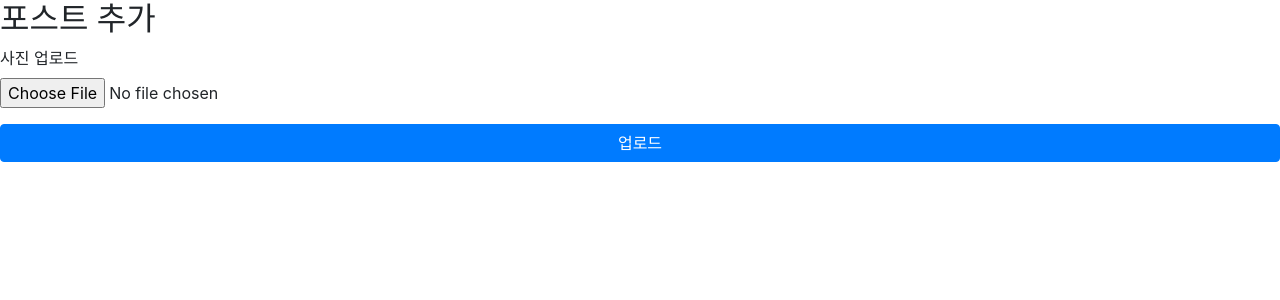
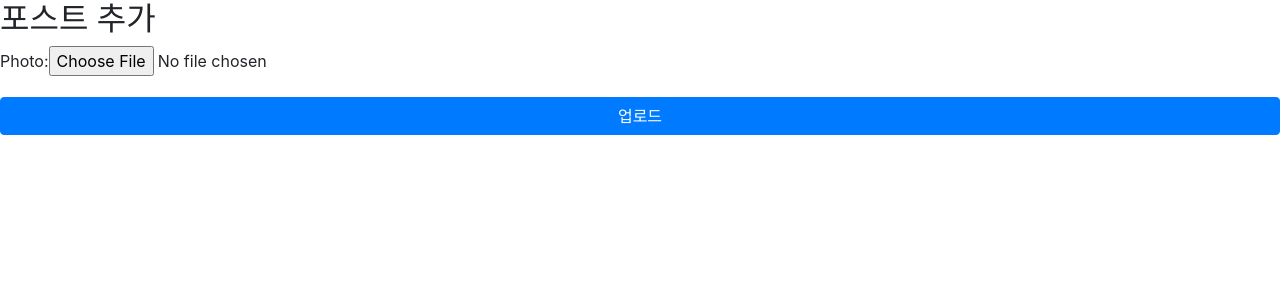
Before and after one commit to HyungtaeMoon/Instagram-mht, a Django app: page /posts/create/ in a window 1280 px wide. Shown: the part 56-356 px from the top of the page. Run offline with Django 3.2, Linux system fonts and the light colour scheme; some libraries are stand-ins or nearby versions.

Commit message:
[ADD] PostCreateForm으로 post_create 기능 구현

```diff
--- /dev/null
+++ b/app/posts/forms.py
@@ -0,0 +1,5 @@
+from django import forms
+
+
+class PostCreateForm(forms.Form):
+    photo = forms.ImageField()
--- a/app/posts/views.py
+++ b/app/posts/views.py
@@ -1,6 +1,9 @@
-from django.shortcuts import render
+from django.http import HttpResponseRedirect
+from django.shortcuts import render, redirect
 
+from members.models import User
 from .models import Post
+from .forms import PostCreateForm
 
 
 def post_list(request):
@@ -12,4 +15,16 @@ def post_list(request):
 
 
 def post_create(request):
-    return render(request, 'posts/post_create.html')
+    if request.method == 'POST':
+        post = Post(
+            author=User.objects.first(),
+            photo=request.FILES['photo'],
+        )
+        post.save()
+        return redirect('posts:post-list')
+    else:
+        form = PostCreateForm()
+        context = {
+            'form': form,
+        }
+        return render(request, 'posts/post_create.html', context)
--- a/app/templates/posts/post_create.html
+++ b/app/templates/posts/post_create.html
@@ -3,11 +3,10 @@
 {% block content %}
 <div>
     <h2>포스트 추가</h2>
-    <form action="">
+    <form action="" enctype="multipart/form-data" method="POST">
         {% csrf_token %}
         <div class="form-group">
-            <label for="id-photo">사진 업로드</label>
-            <input type="file" id="id-photo" class="form-control-file">
+            {{ form }}
         </div>
         <button class="btn btn-primary btn-block">업로드</button>
     </form>
```
